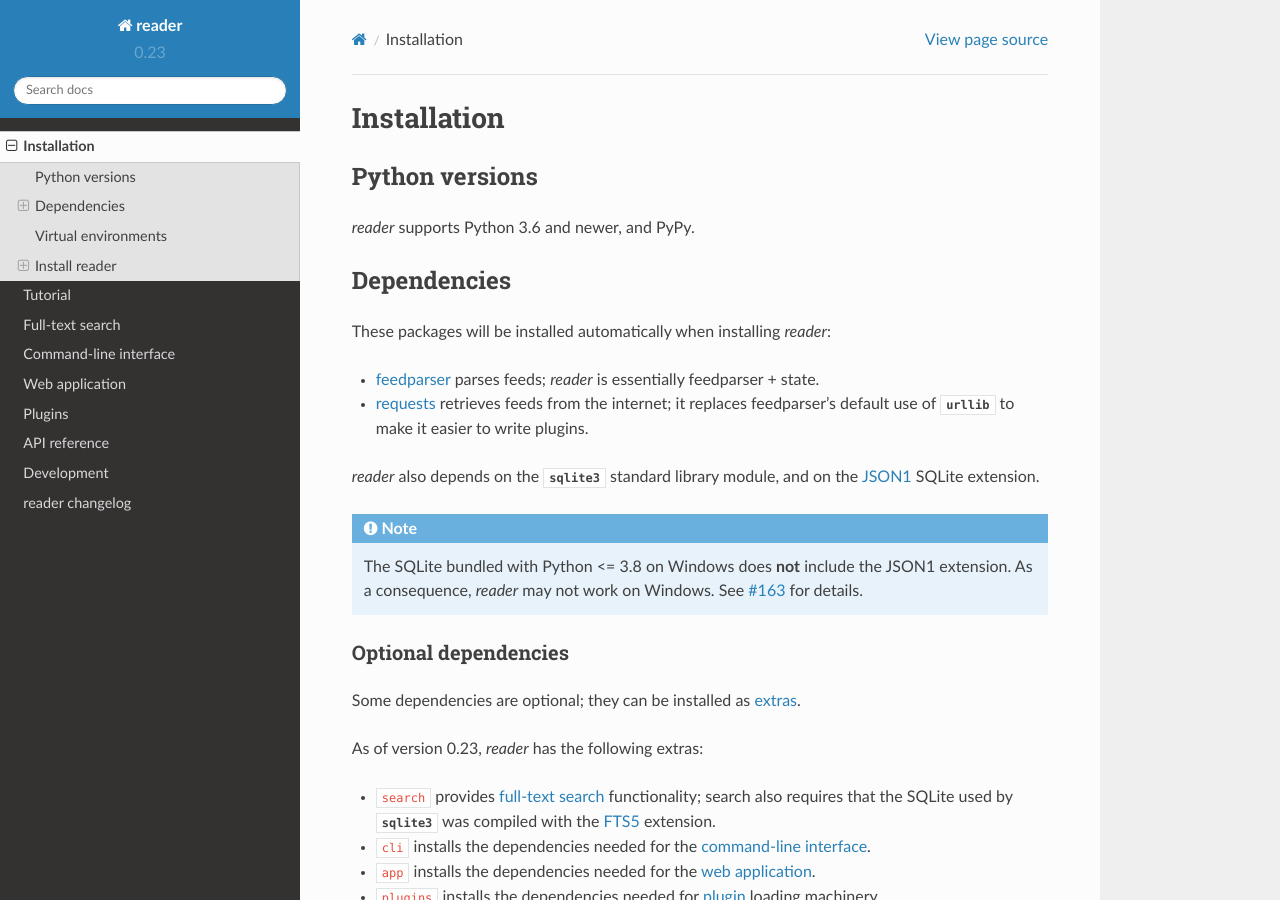
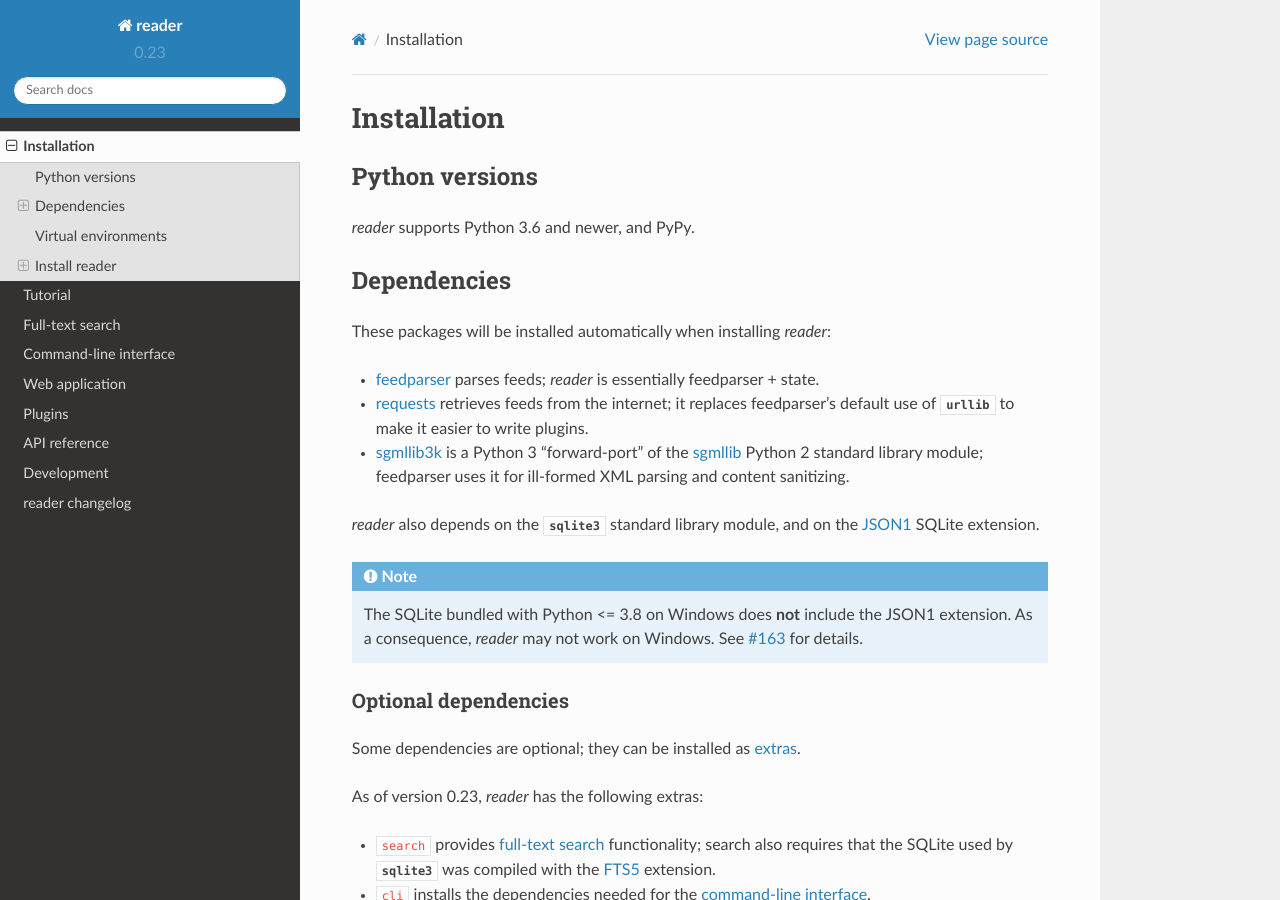
Before and after one commit to Alcides1123/reader, a Sphinx documentation site: the page built from docs/install.rst, in a window 1280 px wide and 900 px high. Built offline with Sphinx 7.4.7 and the Read the Docs theme 2.0.0, drawn with Linux system fonts in a browser that asks for light colours.

Commit message:
Require sgmllib3k.
For #125 / #157.

```diff
--- a/CHANGES.rst
+++ b/CHANGES.rst
@@ -26,9 +26,13 @@ Unreleased
 * Require at least beautifulsoup4 4.5 for the ``search`` extra
   (before, the version was unspecified). (`#161`_)
 * Rename the web application dependencies extra from ``web-app`` to ``app``.
+* Require sgmllib3k as a dependency to fix relative link resolution
+  and content sanitization. (`#125`_, `#157`_)
 
 .. _#156: https://github.com/lemon24/reader/issues/156
 .. _#161: https://github.com/lemon24/reader/issues/161
+.. _#125: https://github.com/lemon24/reader/issues/125
+.. _#157: https://github.com/lemon24/reader/issues/157
 
 
 Version 0.22
--- a/docs/install.rst
+++ b/docs/install.rst
@@ -17,6 +17,9 @@ These packages will be installed automatically when installing *reader*:
 * `requests`_ retrieves feeds from the internet;
   it replaces feedparser's default use of :mod:`urllib`
   to make it easier to write plugins.
+* `sgmllib3k`_ is a Python 3 "forward-port" of the `sgmllib`_ Python 2
+  standard library module;
+  feedparser uses it for ill-formed XML parsing and content sanitizing.
 
 *reader* also depends on the :mod:`sqlite3` standard library module,
 and on the `JSON1`_ SQLite extension.
@@ -53,6 +56,8 @@ As of version |version|, *reader* has the following extras:
 
 .. _feedparser: https://pythonhosted.org/feedparser/
 .. _requests: https://requests.readthedocs.io
+.. _sgmllib3k: https://pypi.org/project/sgmllib3k/
+.. _sgmllib: https://docs.python.org/2/library/sgmllib.html
 .. _JSON1: https://www.sqlite.org/json1.html
 .. _FTS5: https://www.sqlite.org/fts5.html
 
--- a/setup.py
+++ b/setup.py
@@ -29,6 +29,7 @@ setup(
         'typing-extensions',
         'feedparser>=5',
         'requests>=2.18',
+        'sgmllib3k>=1',
     ],
     extras_require={
         'search': ['beautifulsoup4>=4.5'],
```
